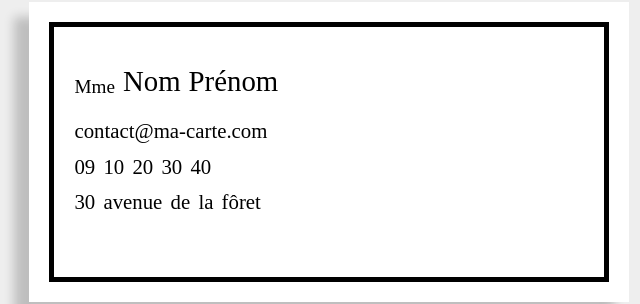
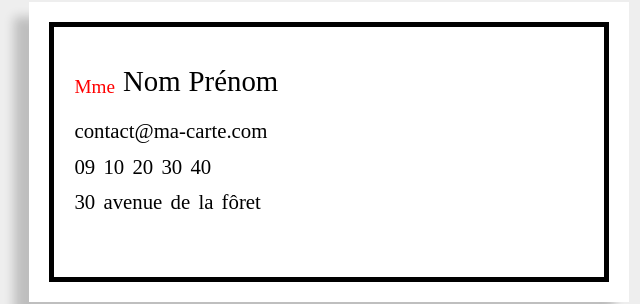
Before and after one commit to MasterBen25/Ma_Carte, a plain HTML site: page index.html in a window 1280 px wide. Both pictures are taken after a click on the button 83 px from the left and 712 px from the top of the page. Shown: the part 267-571 px from the top of the page, 602-1242 px from the left. Drawn offline with Linux system fonts and the light colour scheme; a web font is replaced by a local one.

Commit message:
Update style.css

```diff
--- a/style.css
+++ b/style.css
@@ -103,6 +103,9 @@ p, a, input, label {
 .brand {
   font-family: 'ElMessiriRegular'!important;
   font-size: 1.4rem !important;
+}
+.red {
+  color: #FF0000 !important;
 }
 /*_______________________ Custom CSS ___________________________*/
 
```
